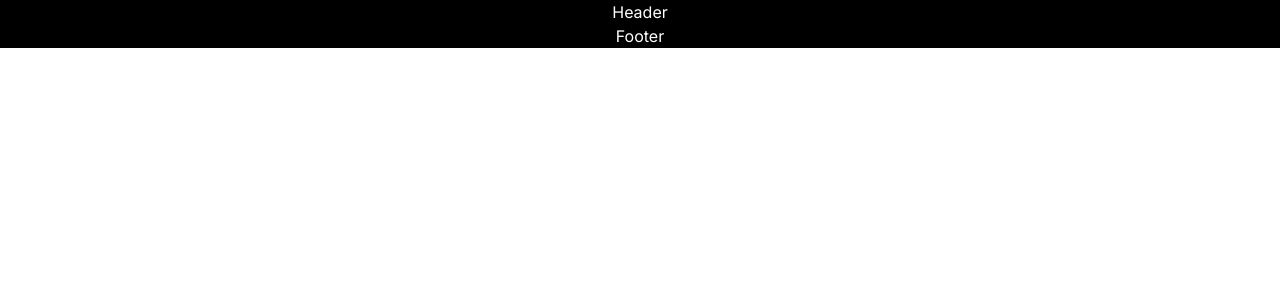
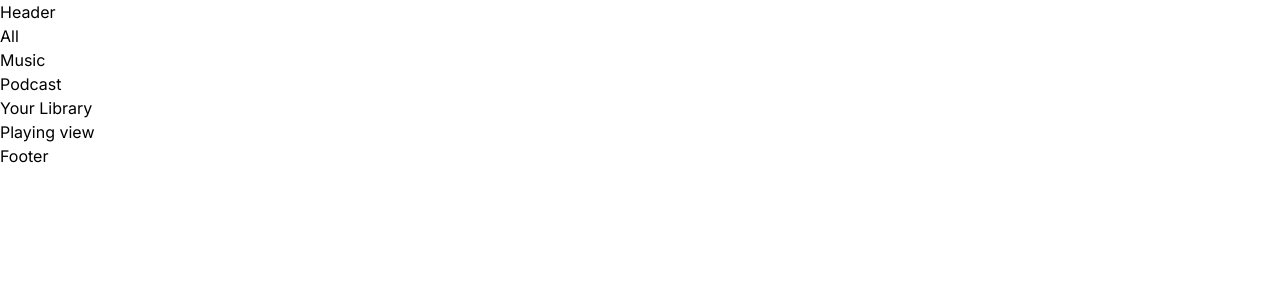
Before and after one commit to romanmicuda/music-streaming-web-app, a Next.js app in the folder frontend/: page / in a window 1280 px wide. Shown: the top 300 px of the page. Built offline with nearby package versions, Linux system fonts and the light colour scheme.

Commit message:
feat(layout): enhance  RootLayout with header, navbar, library, and playing view

```diff
--- a/frontend/src/app/layout.tsx
+++ b/frontend/src/app/layout.tsx
@@ -1,6 +1,11 @@
 import type { Metadata } from "next";
 import { Inter } from "next/font/google";
 import "./globals.css";
+import Footer from "@/components/Footer/Footer";
+import Header from "@/components/Header/Header";
+import YourLibrary from "@/components/YourLibrary/YourLibrary";
+import PlayingView from "@/components/PlayingView/PlayingView";
+import NavBar from "@/components/NavBar/NavBar";
 
 const inter = Inter({ subsets: ["latin"] });
 
@@ -16,7 +21,14 @@ export default function RootLayout({
 }>) {
   return (
     <html lang="en">
-      <body className={inter.className}>{children}</body>
+      <body className={inter.className}>
+        <Header />
+        <NavBar />
+        <YourLibrary />
+        <PlayingView />
+        {children}
+        <Footer />
+      </body>
     </html>
   );
 }
--- a/frontend/src/app/page.tsx
+++ b/frontend/src/app/page.tsx
@@ -3,10 +3,5 @@ import Header from "@/components/Header/Header";
 import Image from "next/image";
 
 export default function Home() {
-  return (
-    <main className="text-center bg-black text-white">
-      <Header />
-      <Footer />
-    </main>
-  );
+  return <main className="text-center bg-black text-white"></main>;
 }
--- a/frontend/src/components/PlayingView/PlayingView.tsx
+++ b/frontend/src/components/PlayingView/PlayingView.tsx
@@ -1,7 +1,11 @@
 import React from "react";
 
 function PlayingView() {
-  return <div></div>;
+  return (
+    <div>
+      <h1>Playing view</h1>
+    </div>
+  );
 }
 
 export default PlayingView;
```
